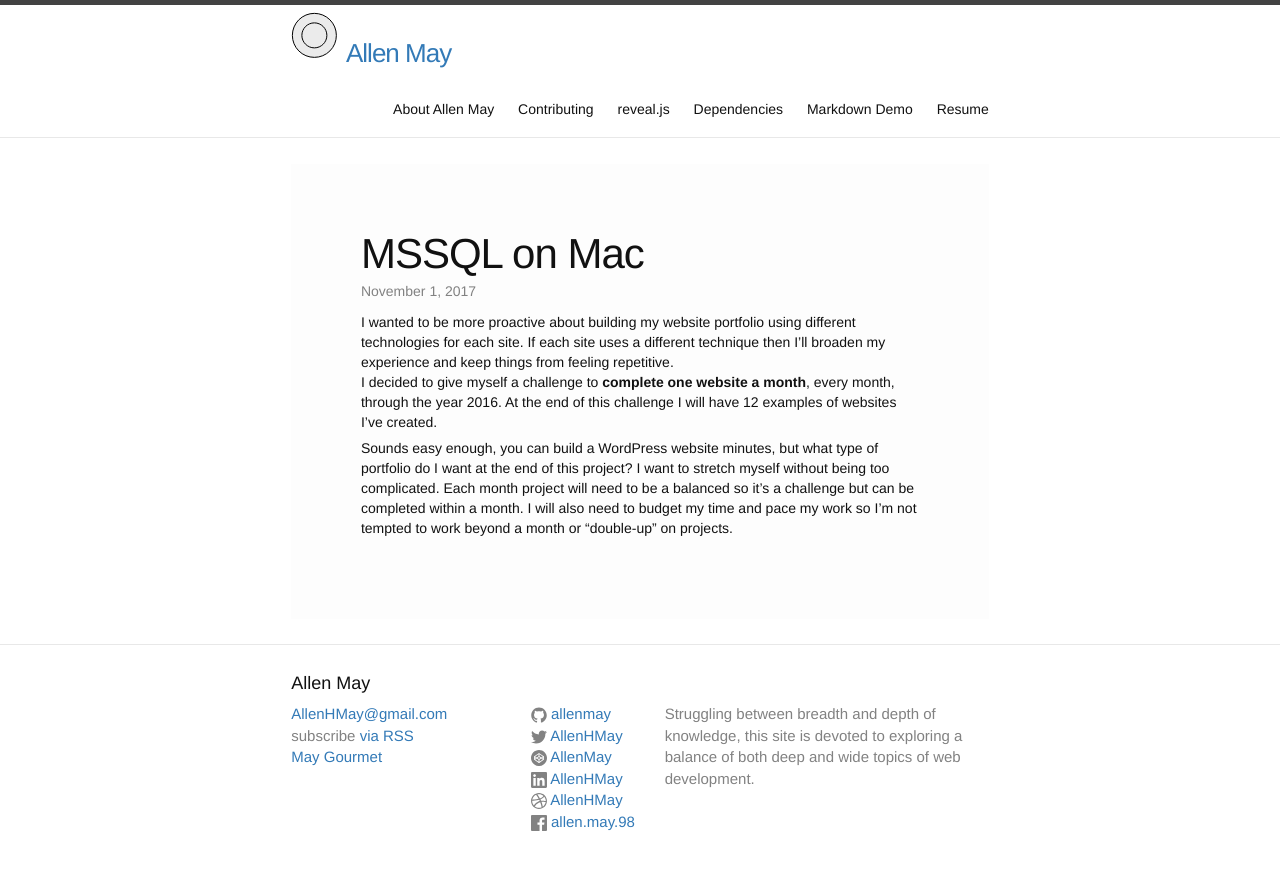
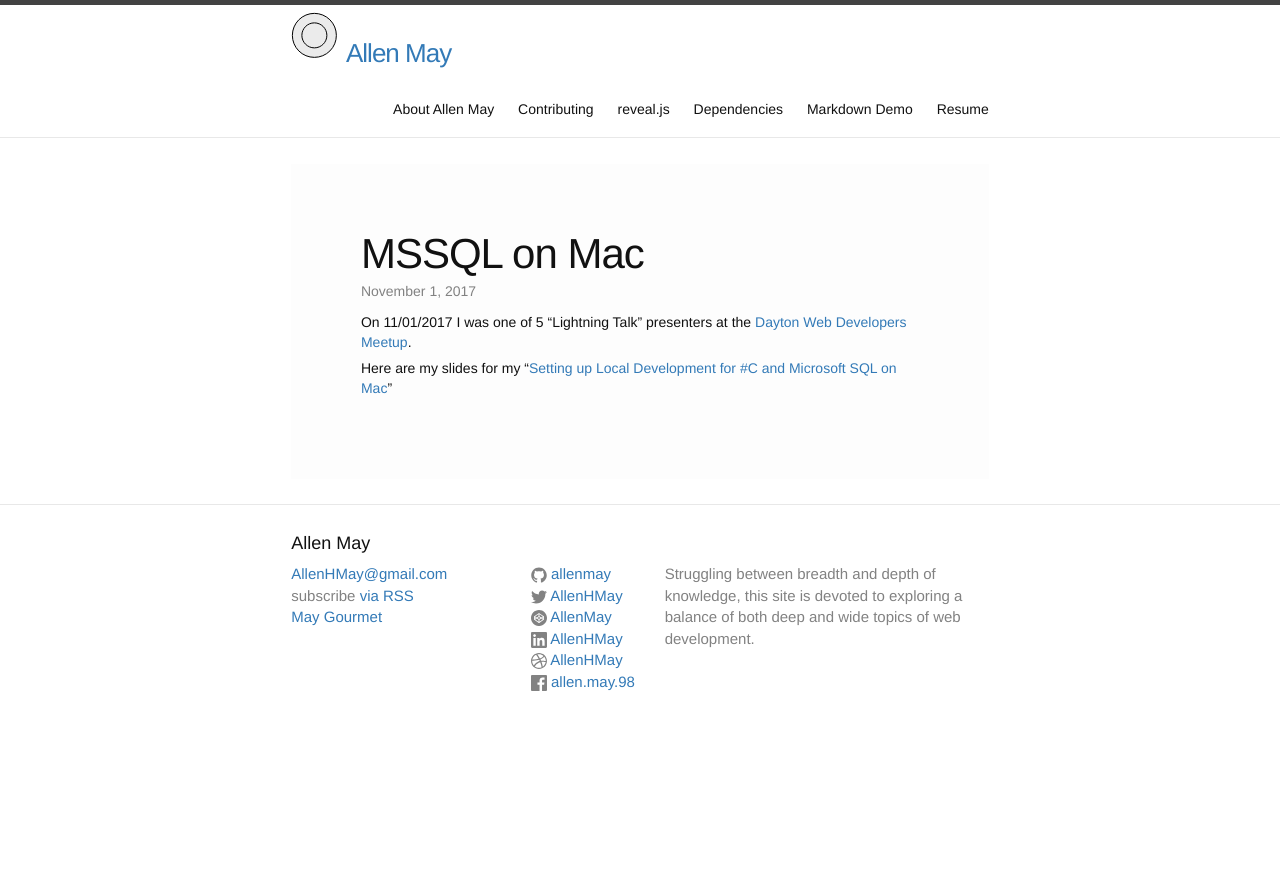
Before and after one commit to AllenMay/allenmay.github.io, a Jekyll site: the page built from _posts/2017-11-01-mssq-on-mac.md, in a window 1280 px wide. Shown: the top 870 px of the page. Built offline with Jekyll 4.4.1, drawn with Linux system fonts in a browser that asks for light colours; nearby versions of some CDN libraries.

Commit message:
Add content for post

```diff
--- a/_posts/2017-11-01-mssq-on-mac.md
+++ b/_posts/2017-11-01-mssq-on-mac.md
@@ -7,7 +7,6 @@ published: True
 
 ---
 
-I wanted to be more proactive about building my website portfolio using different technologies for each site. If each site uses a different technique then I'll broaden my experience and keep things from feeling repetitive.
-I decided to give myself a challenge to __complete one website a month__, every month, through the year 2016. At the end of this challenge I will have 12 examples of websites I've created.
+On 11/01/2017 I was one of 5 "Lightning Talk" presenters at the <a href="https://www.meetup.com/dayton-web-developers/events/242648636/">Dayton Web Developers Meetup</a>.
 
-Sounds easy enough, you can build a WordPress website minutes, but what type of portfolio do I want at the end of this project? I want to stretch myself without being too complicated. Each month project will need to be a balanced so it's a challenge but can be completed within a month. I will also need to budget my time and pace my work so I'm not tempted to work beyond a month or "double-up" on projects.
+Here are my slides for my "<a href="http://allenmay.github.io/docs/MSSQL_on_Mac.pdf">Setting up Local Development for #C and Microsoft SQL on Mac</a>"
```
